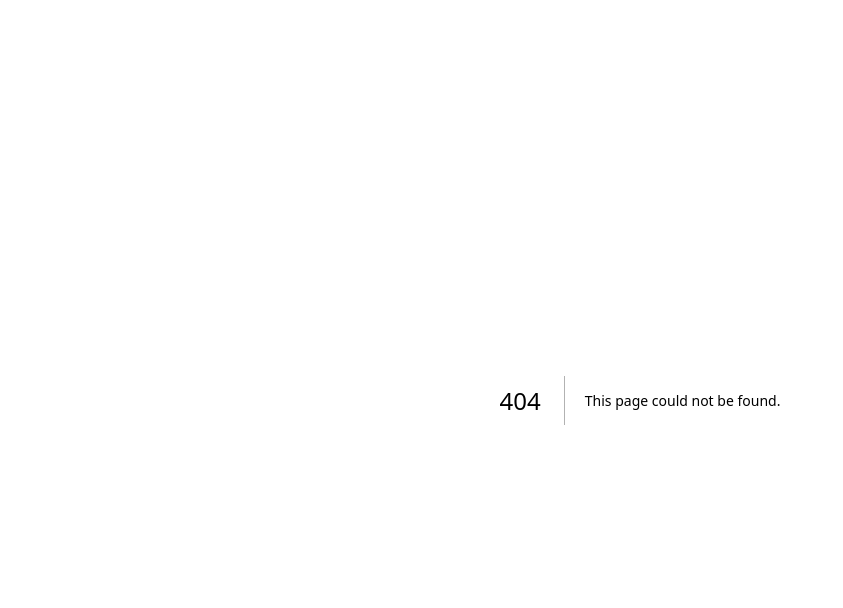
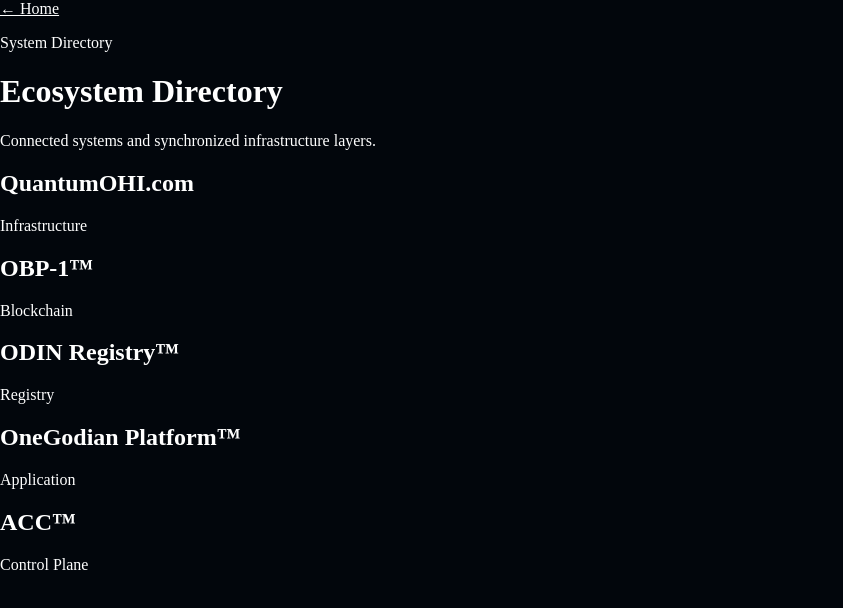
Before and after one commit to ohi-stack/onegodian-app-deploy, a Next.js app: page /ecosystem in a window 1280 px wide. Before the commit this address had no page. Shown: the top 608 px of the page, without its empty margins (0-843 px from the left). Built offline with nearby package versions, Linux system fonts and the light colour scheme.

Commit message:
Add ecosystem route

```diff
--- /dev/null
+++ b/src/app/ecosystem/page.tsx
@@ -0,0 +1,11 @@
+const systems=[
+{name:'QuantumOHI.com',type:'Infrastructure'},
+{name:'OBP-1™',type:'Blockchain'},
+{name:'ODIN Registry™',type:'Registry'},
+{name:'OneGodian Platform™',type:'Application'},
+{name:'ACC™',type:'Control Plane'}
+];
+
+export default function EcosystemPage(){
+return <main className="page"><a href="/">← Home</a><p className="kicker">System Directory</p><h1>Ecosystem Directory</h1><p className="lead">Connected systems and synchronized infrastructure layers.</p><div className="grid">{systems.map((system)=><article className="card" key={system.name}><h2>{system.name}</h2><p>{system.type}</p></article>)}</div></main>
+}
```
